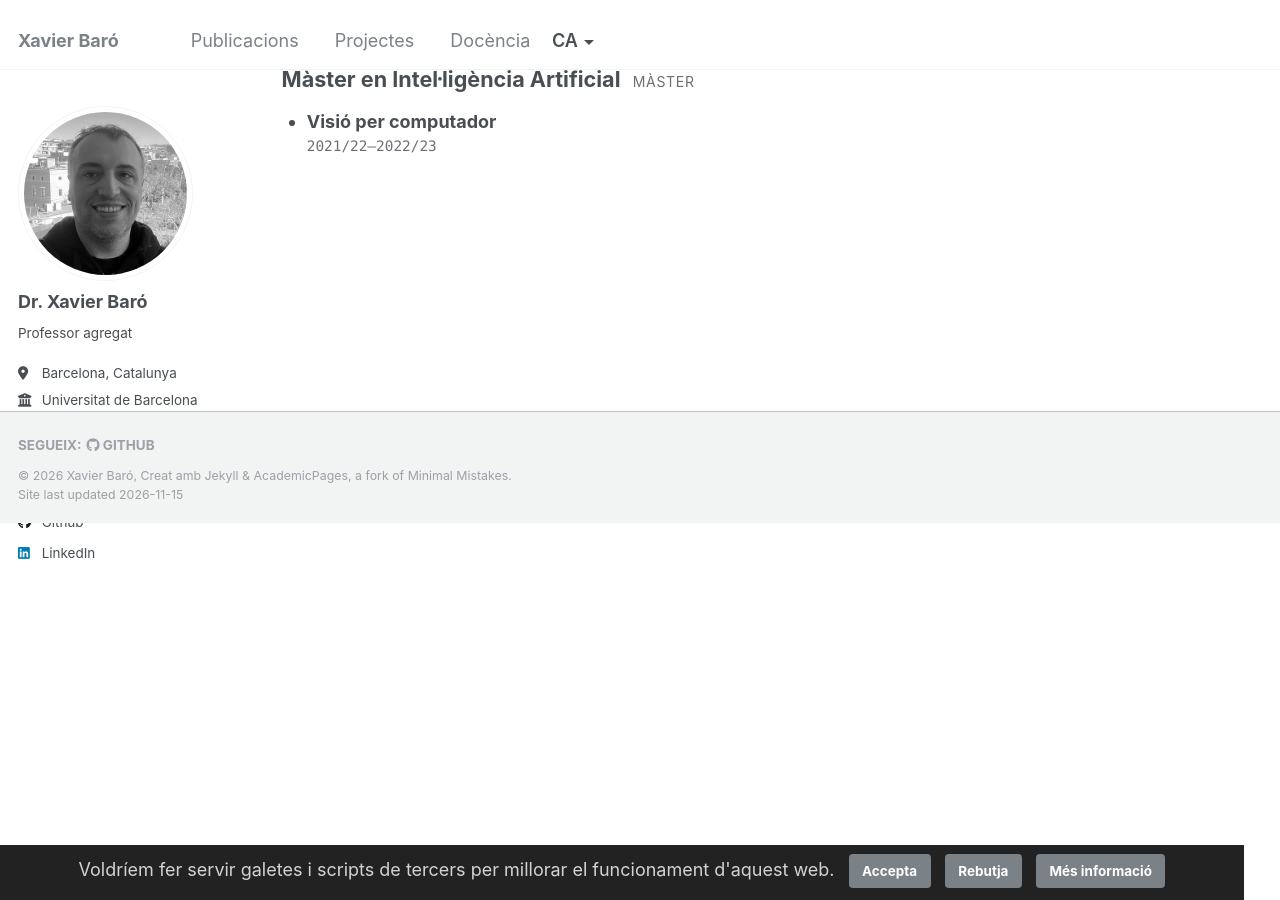
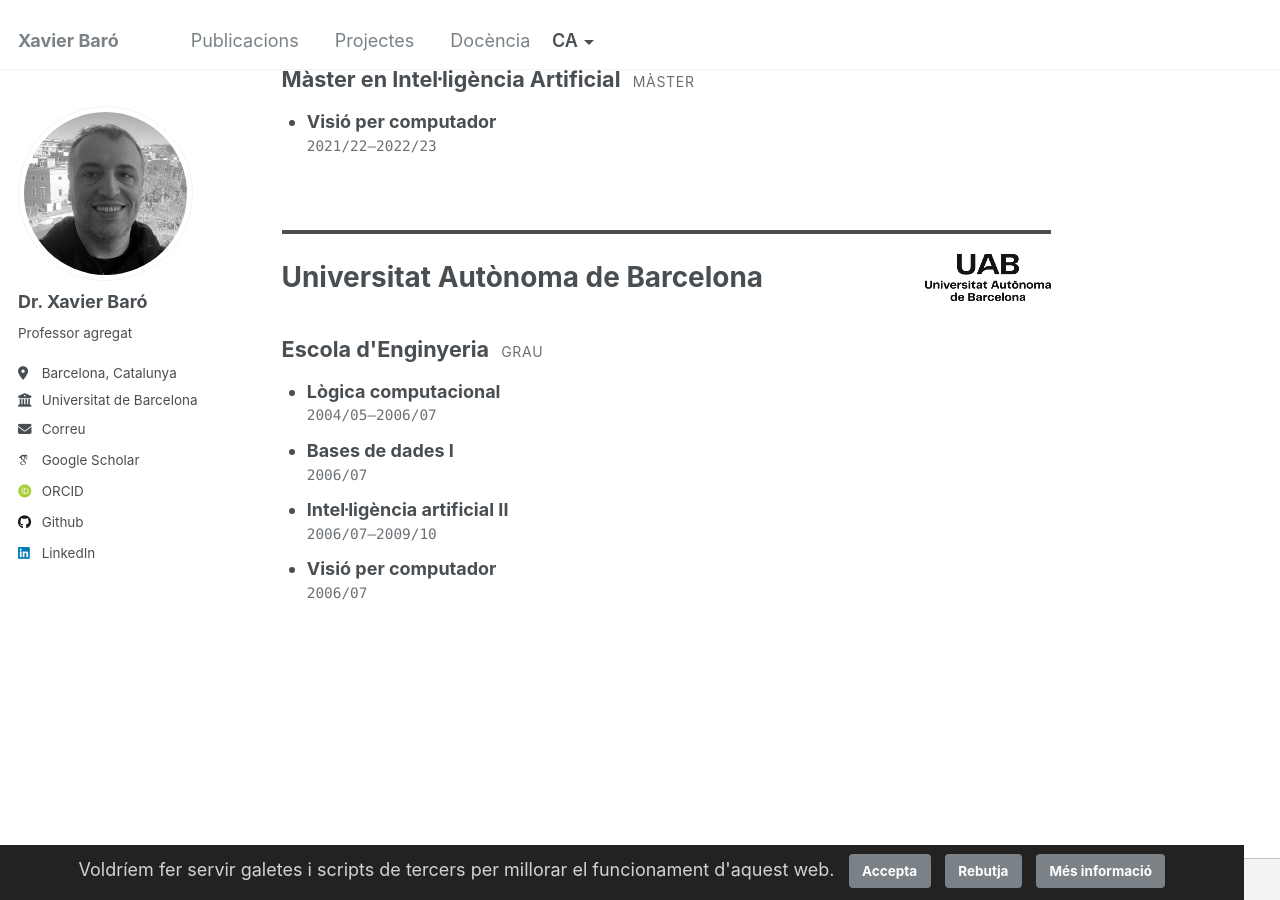
Before and after one commit to xbaro/xbaro.github.io, a Jekyll site: the page built from _pages/teaching.md, in a window 1280 px wide and 900 px high, scrolled down 4075 px. Built offline with Jekyll 4.4.1, drawn with Linux system fonts in a browser that asks for light colours; some web fonts are replaced.

Commit message:
Add UAB teaching from the official certificate
Courses 2004/05 and 2006/07-2009/10 grouped under the Escola d'Enginyeria,
with en/es translations and the official UAB logo in black and white.

Co-Authored-By: Claude Sonnet 5.5 <noreply@anthropic.com>

```diff
--- a/_data/i18n.yml
+++ b/_data/i18n.yml
@@ -69,6 +69,7 @@ en:
     "Universitat de Barcelona": University of Barcelona
     "Universitat Oberta de Catalunya": Open University of Catalonia
     "Université Paris-Saclay": Université Paris-Saclay
+    "Universitat Autònoma de Barcelona": Autonomous University of Barcelona
   language_switch: Language
 ca:
   locale: "ca-ES"
@@ -139,6 +140,7 @@ ca:
     "Universitat de Barcelona": Universitat de Barcelona
     "Universitat Oberta de Catalunya": Universitat Oberta de Catalunya
     "Université Paris-Saclay": Université Paris-Saclay
+    "Universitat Autònoma de Barcelona": Universitat Autònoma de Barcelona
   language_switch: Idioma
 es:
   locale: "es-ES"
@@ -209,4 +211,5 @@ es:
     "Universitat de Barcelona": Universidad de Barcelona
     "Universitat Oberta de Catalunya": Universitat Oberta de Catalunya
     "Université Paris-Saclay": Université Paris-Saclay
+    "Universitat Autònoma de Barcelona": Universidad Autónoma de Barcelona
   language_switch: Idioma
--- a/_data/teaching.json
+++ b/_data/teaching.json
@@ -552,5 +552,57 @@
     ]
    }
   ]
+ },
+ {
+  "institution": "Universitat Autònoma de Barcelona",
+  "logo": "/images/logos/uab.png",
+  "programmes": [
+   {
+    "name": {
+     "ca": "Escola d'Enginyeria",
+     "en": "School of Engineering",
+     "es": "Escuela de Ingeniería"
+    },
+    "level": "undergraduate",
+    "subjects": [
+     {
+      "name": {
+       "ca": "Lògica computacional",
+       "en": "Computational Logic",
+       "es": "Lógica computacional"
+      },
+      "period_label": "2004/05–2006/07",
+      "languages": []
+     },
+     {
+      "name": {
+       "ca": "Bases de dades I",
+       "en": "Databases I",
+       "es": "Bases de datos I"
+      },
+      "period_label": "2006/07",
+      "languages": []
+     },
+     {
+      "name": {
+       "ca": "Intel·ligència artificial II",
+       "en": "Artificial Intelligence II",
+       "es": "Inteligencia artificial II"
+      },
+      "period_label": "2006/07–2009/10",
+      "languages": []
+     },
+     {
+      "name": {
+       "ca": "Visió per computador",
+       "en": "Computer Vision",
+       "es": "Visión por computador"
+      },
+      "period_label": "2006/07",
+      "languages": []
+     }
+    ]
+   }
+  ]
  }
 ]
```
Also changed, not shown: images/logos/uab.png (added).
